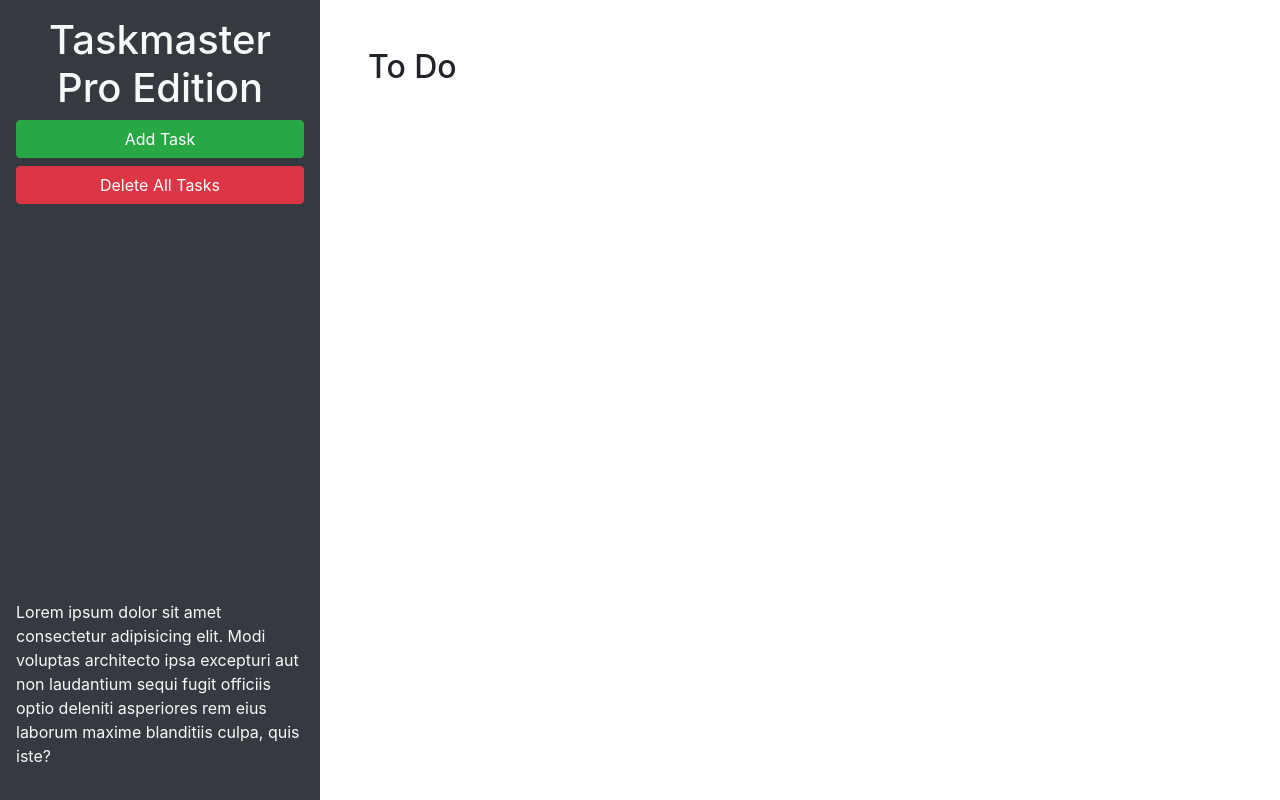
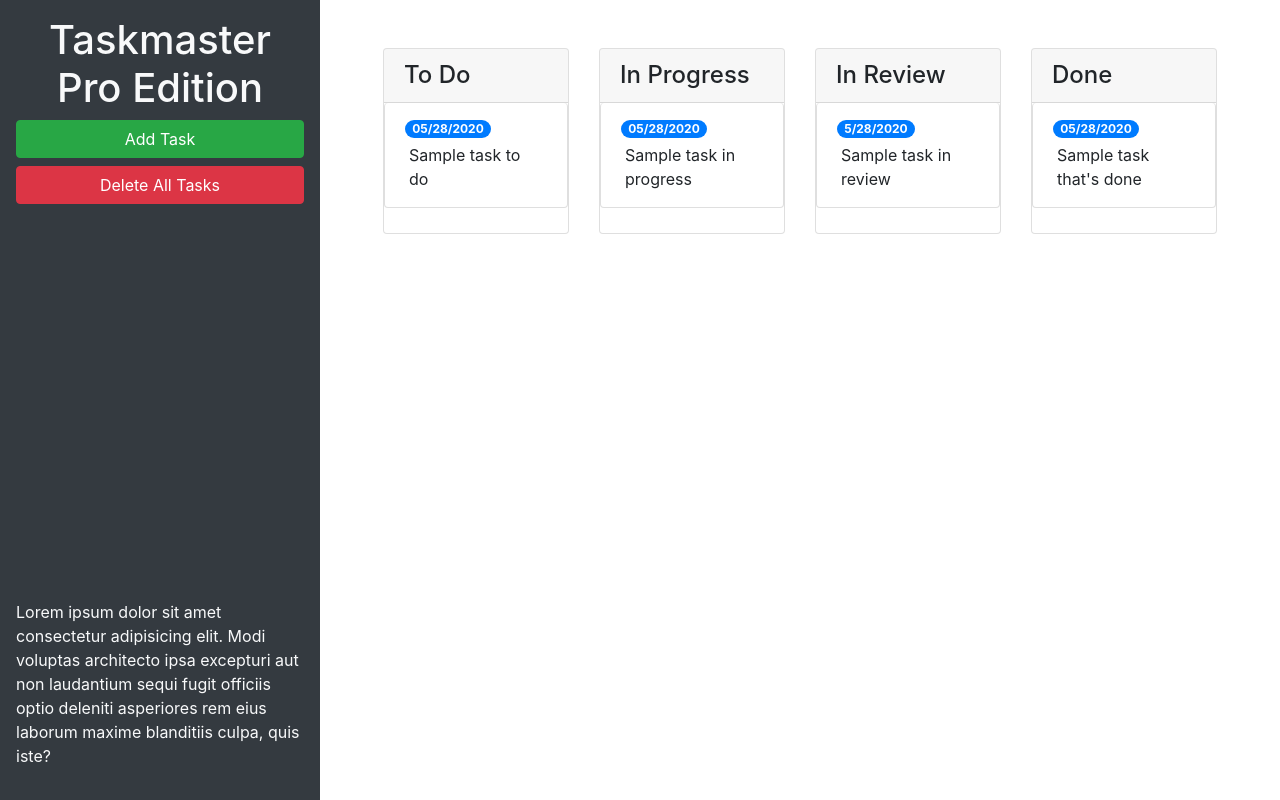
Before and after one commit to mcnairjm/taskmaster-pro, a plain HTML site: page index.html in a window 1280 px wide. Drawn offline with nearby package versions, Linux system fonts and the light colour scheme.

Commit message:
added cards and made ui changes to modal

```diff
--- a/index.html
+++ b/index.html
@@ -24,9 +24,59 @@
       </p>
     </header>
     <main class="col-12 col-lg-9">
-      <div class="m-5">
-        <h2>To Do</h2>
-        <ul id="list-toDo" class="list-group"> </ul>
+      <div class="m-5 row justify-content-around">
+        <div class='col-12 col-md-6 col-xl-3 mb-3'>
+          <div class='card'>
+            <h4 class='card-header'>
+              To Do
+            </h4>
+            <ul id="list-toDo" class="list-group">
+              <li class='list-group-item'>
+                <span class='badge badge-primary badge-pill'>05/28/2020</span>
+                <p class='m-1'>Sample task to do</p>
+              </li>
+            </ul>
+            </div>
+          </div>
+        <div class='col-12 col-md-6 col-xl-3 mb-3'>
+          <div class='card'>
+            <h4 class='card-header'>
+              In Progress
+            </h4>
+            <ul id='list-inProgress' class='list-group'>
+              <li class='list-group-item'>
+                <span class='badge badge-primary badge-pill'>05/28/2020</span>
+                <p class='m-1'>Sample task in progress</p>
+              </li>
+            </ul>
+          </div>
+        </div>
+        <div class='col-12 col-md-6 col-xl-3 mb-3'>
+          <div class='card'>
+            <h4 class='card-header'>
+              In Review
+            </h4>
+            <ul id='list-inReview' class='list-group'>
+              <li class='list-group-item'>
+                <span class='badge badge-primary badge-pill'>5/28/2020</span>
+                <p class='m-1'>Sample task in review</p>
+              </li>
+            </ul>
+          </div>
+        </div>
+        <div class='col-12 col-md-6 col-xl-3 mb-3'>
+          <div class='card'>
+            <h4 class='card-header'>
+              Done
+            </h4>
+            <ul id='list-done' class='list-group'>
+              <li class='list-group-item'>
+                <span class='badge badge-primary badge-pill'>05/28/2020</span>
+                <p class='m-1'>Sample task that's done</p>
+              </li>
+            </ul>
+          </div>
+        </div>
       </div>
     </main>
   </div>
@@ -46,11 +96,11 @@
           <form>
             <div class="form-group">
               <label for="modalTaskDescription">Task description</label>
-              <textarea id="modalTaskDescription" rows="3"></textarea>
+              <textarea id="modalTaskDescription" rows="3" class='form-control'></textarea>
             </div>
             <div class="form-group">
               <label for="modalDueDate">Due date</label>
-              <input type="text" id="modalDueDate" placeholder="mm/dd/yyyy" autocomplete="off" />
+              <input type="text" class='form-control' id="modalDueDate" placeholder="mm/dd/yyyy" autocomplete="off" />
             </div>
           </form>
         </div>
```
